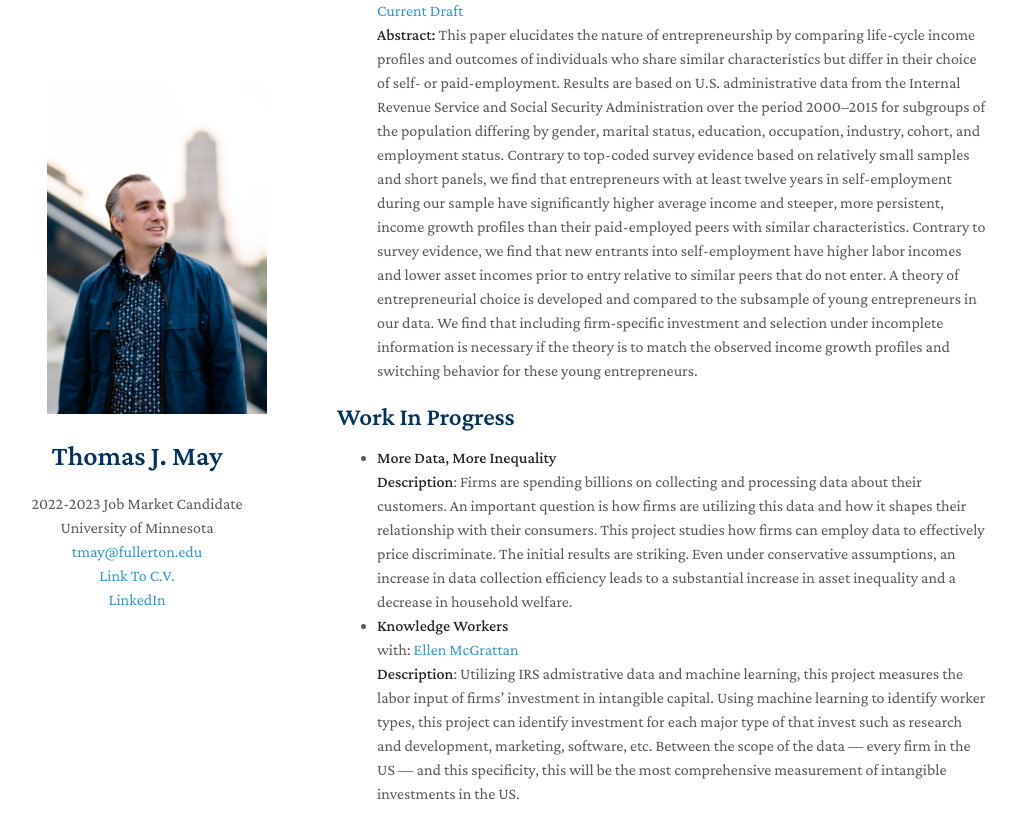
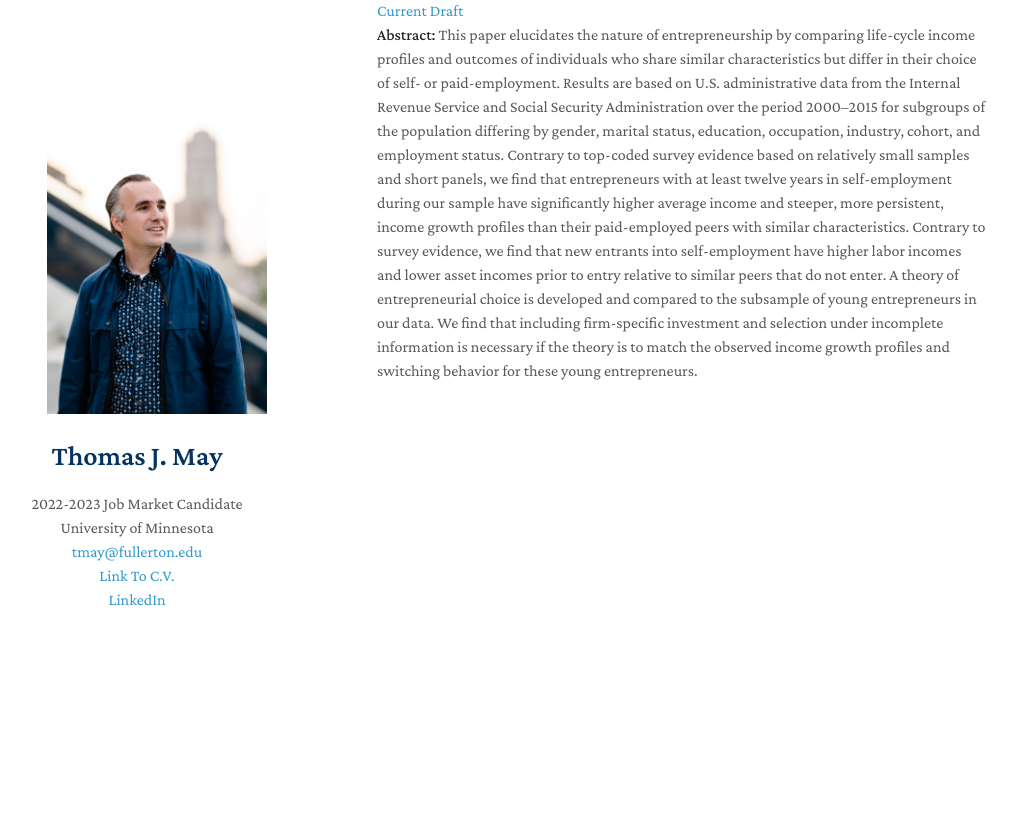
Before and after one commit to MayEcon/mayecon.github.io, a Jekyll site: the page built from index.md, in a window 1280 px wide and 900 px high, scrolled down 672 px. Shown: the top 839 px of the window, without its empty margins (133-1150 px from the left). Built offline with Jekyll 4.4.1, drawn with Linux system fonts in a browser that asks for light colours; nearby versions of some CDN libraries; a style sheet for code colours, icons or effects is not loaded; our own code applies the rules of GitHub Pages for plain Markdown files.

Commit message:
Update index.md

```diff
--- a/index.md
+++ b/index.md
@@ -21,14 +21,3 @@ I am an Economics Ph.D. student at University of Minnesota. In the Fall of 2023,
   <br>[Current Draft](Documents/OnTheNatureOfEntrepreneurship.pdf)
   <br>
   **Abstract:** This paper elucidates the nature of entrepreneurship by comparing life-cycle income profiles and outcomes of individuals who share similar characteristics but differ in their choice of self- or paid-employment. Results are based on U.S. administrative data from the Internal Revenue Service and Social Security Administration over the period 2000–2015 for subgroups of the population differing by gender, marital status, education, occupation, industry, cohort, and employment status. Contrary to top-coded survey evidence based on relatively small samples and short panels, we find that entrepreneurs with at least twelve years in self-employment during our sample have significantly higher average income and steeper, more persistent, income growth profiles than their paid-employed peers with similar characteristics. Contrary to survey evidence, we find that new entrants into self-employment have higher labor incomes and lower asset incomes prior to entry relative to similar peers that do not enter. A theory of entrepreneurial choice is developed and compared to the subsample of young entrepreneurs in our data. We find that including firm-specific investment and selection under incomplete information is necessary if the theory is to match the observed income growth profiles and switching behavior for these young entrepreneurs.
-
-## Work In Progress
-- **More Data, More Inequality**
-  <br>
-  **Description**: Firms are spending billions on collecting and processing data about their customers. An important question is how firms are utilizing this data and how it shapes their relationship with their consumers. This project studies how firms can employ data to effectively price discriminate. The initial results are striking. Even under conservative assumptions, an increase in data collection efficiency leads to a substantial increase in asset inequality and a decrease in household welfare.
-  <br>
-- **Knowledge Workers**
-  <br>
-  with: [Ellen McGrattan](http://users.econ.umn.edu/~erm/)
-  <br>
-  **Description**: Utilizing IRS admistrative data and machine learning, this project measures the labor input of firms' investment in intangible capital. Using machine learning to identify worker types, this project can identify investment for each major type of that invest such as research and development, marketing, software, etc. Between the scope of the data --- every firm in the US --- and this specificity, this will be the most comprehensive measurement of intangible investments in the US.
```
